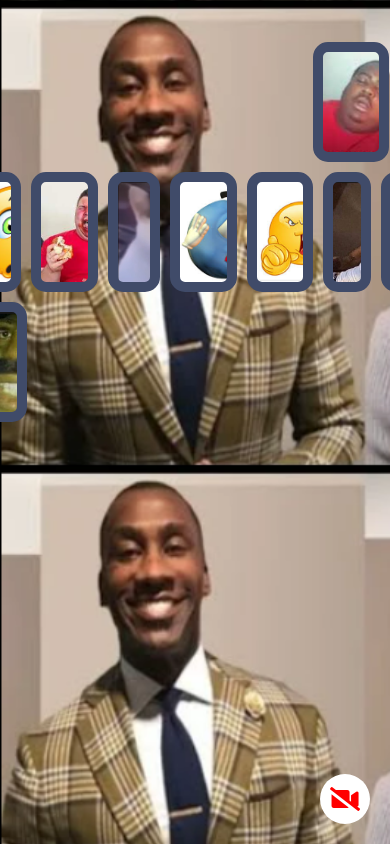
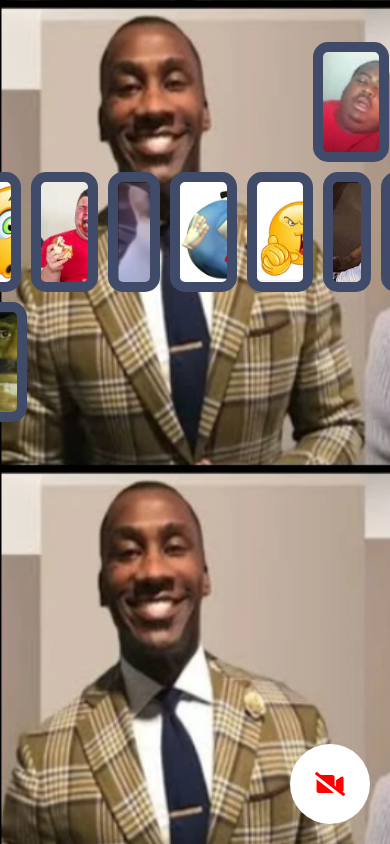
Before and after one commit to MubashirTanwar/GoofyAah, a plain HTML site: page index.html in a window 390 px wide. Shown: the top 844 px of the page. Drawn offline with nearby package versions, Linux system fonts and the light colour scheme.

Commit message:
media query for btn

```diff
--- a/styles.css
+++ b/styles.css
@@ -174,3 +174,11 @@ footer {
 }
 
 /* M E D I A   Q U E R I E S  */
+/* M E D I A   Q U E R I E S  */
+@media (max-width: 767px) {
+  #camera-toggle {
+    width: 80px;
+    height: 80px;
+    font-size: 40px;
+  }
+}
```
